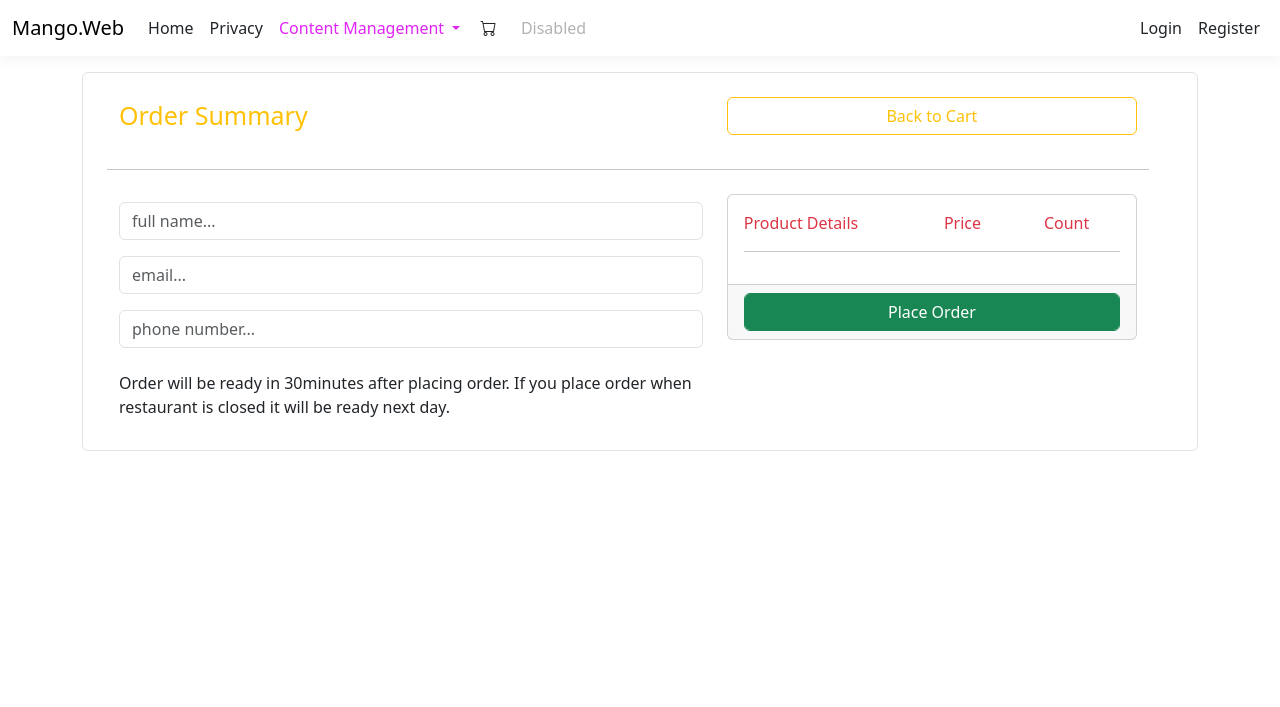
After one commit to KokateSam/DotNet-Microservices-Ecommerce-Application, an ASP.NET Core app: template Mango.Web/Views/Cart/CheckOut.cshtml in a window 1280 px wide. The commit adds this page. Shown: the top 707 px of the page. Run offline with ASP.NET Core 8, Linux system fonts and the light colour scheme; the template is opened without the code that fills it, so the values that code supplies are empty; style sheets or scripts are compiled from the project's sources; some libraries are stand-ins or nearby versions.

Commit message:
Added functionality for send email with cart detail using Azure service bus ,And checkout implementation UI design

```diff
--- a/Mango.Services.EmailAPI/Models/Dto/CartHeaderDto.cs
+++ b/Mango.Services.EmailAPI/Models/Dto/CartHeaderDto.cs
@@ -9,8 +9,7 @@ namespace Mango.Services.EmailAPI.Models.Dto
         public double? Discount { get; set; }
         public double? CartTotal { get; set; }
 
-        public string? FirstName { get; set; }
-        public string? LastName { get; set; }
+        public string? Name { get; set; }
         public string? Phone { get; set; }
         public string? Email { get; set; }
 
--- a/Mango.Services.ShoppingCartAPI/Model/Dto/CartHeaderDto.cs
+++ b/Mango.Services.ShoppingCartAPI/Model/Dto/CartHeaderDto.cs
@@ -9,8 +9,7 @@ namespace Mango.Services.ShoppingCartAPI.Model.Dto
         public double? Discount { get; set; }
         public double? CartTotal { get; set; }
 
-        public string? FirstName { get; set; }
-        public string? LastName { get; set; }
+        public string? Name { get; set; }
         public string? Phone { get; set; }
         public string? Email { get; set; }
 
--- a/Mango.Web/Controllers/CartController.cs
+++ b/Mango.Web/Controllers/CartController.cs
@@ -18,6 +18,11 @@ namespace Mango.Web.Controllers
         public async Task<IActionResult> CartIndex()
         {
             return View(await GetCartDtoBasedOnLoginUser());
+        }
+
+        public async Task<IActionResult> CheckOut()
+        {
+            return View();
         }
 
         private async Task<CartDto> GetCartDtoBasedOnLoginUser()
--- a/Mango.Web/Views/Cart/CartIndex.cshtml
+++ b/Mango.Web/Views/Cart/CartIndex.cshtml
@@ -99,7 +99,8 @@
                     <button type="submit"  class="btn btn-outline-danger form-control">Email Cart</button>
                 </div>
                 <div class="col-6 col-md-3 offset-md-6">
-                    <button disabled class="btn btn-success form-control ">Checkout (Comming Soon!)</button>
+
+                    <a asp-action="CheckOut"  class="btn btn-success form-control ">Checkout</a>
                 </div>
             </div>
         </div>
--- /dev/null
+++ b/Mango.Web/Views/Cart/CheckOut.cshtml
@@ -0,0 +1,101 @@
+@model CartDto
+
+<form method="post">
+
+    <input asp-for="CartHeader.CartHeaderId" hidden />
+    <input asp-for="CartHeader.UserId" hidden />
+    <input asp-for="CartHeader.CouponCode" hidden />
+    <input asp-for="CartHeader.Discount" hidden />
+    <input asp-for="CartHeader.CartTotal" hidden />
+
+    <div class="border mt-2 p-4 rounded">
+        <div class="container row">
+            <div class="col-md-7 col-12">
+                <span style="font-size:25px;" class="text-warning mb-2">Order Summary</span>
+            </div>
+            <div class="col-md-5 col-12">
+                <a asp-action="CartIndex" class="btn btn-outline-warning form-control">Back to Cart</a>
+            </div>
+            <br /><br /><br />
+            <hr />
+            <div class="col-7">
+                <div class="row pt-2">
+                    <div class="col-12 py-2">
+                        <input  asp-for="CartHeader.Name" placeholder="full name..." class="form-control" />
+                        <span asp-validation-for="CartHeader.Name" class="text-danger"></span>
+                    </div>
+                    <div class="col-12 py-2">
+                        <input asp-for="CartHeader.Email" placeholder="email..." class="form-control" />
+                    </div>
+                    <div class="col-12 py-2">
+                        <input asp-for="CartHeader.Phone" class="form-control" placeholder="phone number..." />
+                        <span asp-validation-for="CartHeader.Phone"></span>
+                    </div>
+                    <div class="col-12 pt-2">
+                        <label class="col-form-label">Order will be ready in 30minutes after placing order. If you place order when restaurant is closed it will be ready next day.</label>
+                    </div>
+                </div>
+            </div>
+            <div class="col-5">
+                <div class="card mt-2">
+                    <div class="card-body">
+                        <div class=" d-none d-lg-block">
+                            <div class="row text-danger">
+                                <div class="col-6">
+                                    Product Details
+                                </div>
+
+                                <div class="col-3">
+                                    Price
+                                </div>
+                                <div class="col-3">
+                                    Count
+                                </div>
+                            </div>
+                        </div>
+                        <hr />
+                        @foreach (var cartObj in Model.CartDetails)
+                        {
+                            <div class="row h-100">
+                                <div class="col-6">
+                                    <span style="font-size:20px">@cartObj.product.Name</span>
+                                </div>
+
+                                <div class="col-3" style="font-size:11px;">
+                                    <span style="font-size:17px;">@cartObj.product.Price.ToString("c")</span>
+
+                                </div>
+                                <div class="col-3" style="font-size:11px;">
+                                    <span style="font-size:17px;">@cartObj.product.Count</span>
+                                </div>
+                            </div>
+                            <hr />
+
+                            <div class="row">
+                                <div class="col-12 text-center pr-4 text-danger">
+                                    Order Total : @string.Format("{0:c}",Model.CartHeader.CartTotal)<br />
+                                    <span class="text-success"> Order Discount : @string.Format("{0:c}", Model.CartHeader.Discount)</span>
+                                </div>
+                            </div>
+
+                        }
+                    </div>
+                    <div class="card-footer">
+                        <div class="row">
+
+                            <div class="col-12 ">
+                                <button type="submit" class="btn btn-success form-control ">
+                                    <span>Place Order</span>
+                                </button>
+                            </div>
+                        </div>
+                    </div>
+                </div>
+            </div>
+        </div>
+    </div>
+</form>
+
+@section Scripts {
+    <partial name="_ValidationScriptsPartial" />
+}
```
Also changed, not shown: Mango.Services.EmailAPI/Messaging/AzureServiceBusConsumer.cs (+12 -5 lines), Mango.Services.EmailAPI/Program.cs (+7 -0 lines), Mango.Services.EmailAPI/Services/EmailService.cs (+52 -2 lines), Mango.Web/Models/CartHeaderDto.cs (+6 -2 lines).
